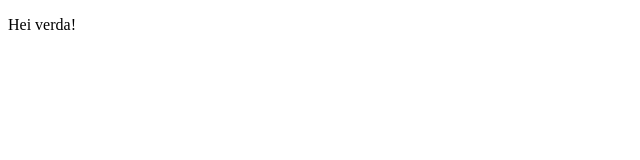
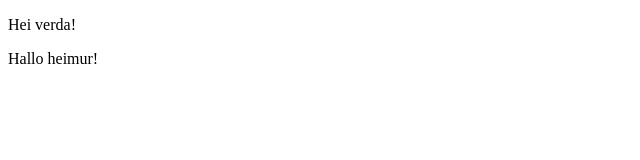
Before and after one commit to EgHeitiTorkild07/EgHeitiTorkild07.github.io, a plain HTML site: page index.html in a window 1280 px wide. Shown: the full height of the page, 0-640 px from the left. Drawn offline with Linux system fonts and the light colour scheme.

Commit message:
Update index.html

```diff
--- a/index.html
+++ b/index.html
@@ -7,5 +7,6 @@
 </head>
 <body>
     <p>Hei verda!</p>
+    <p>Hallo heimur!</p>
 </body>
 </html>
```
